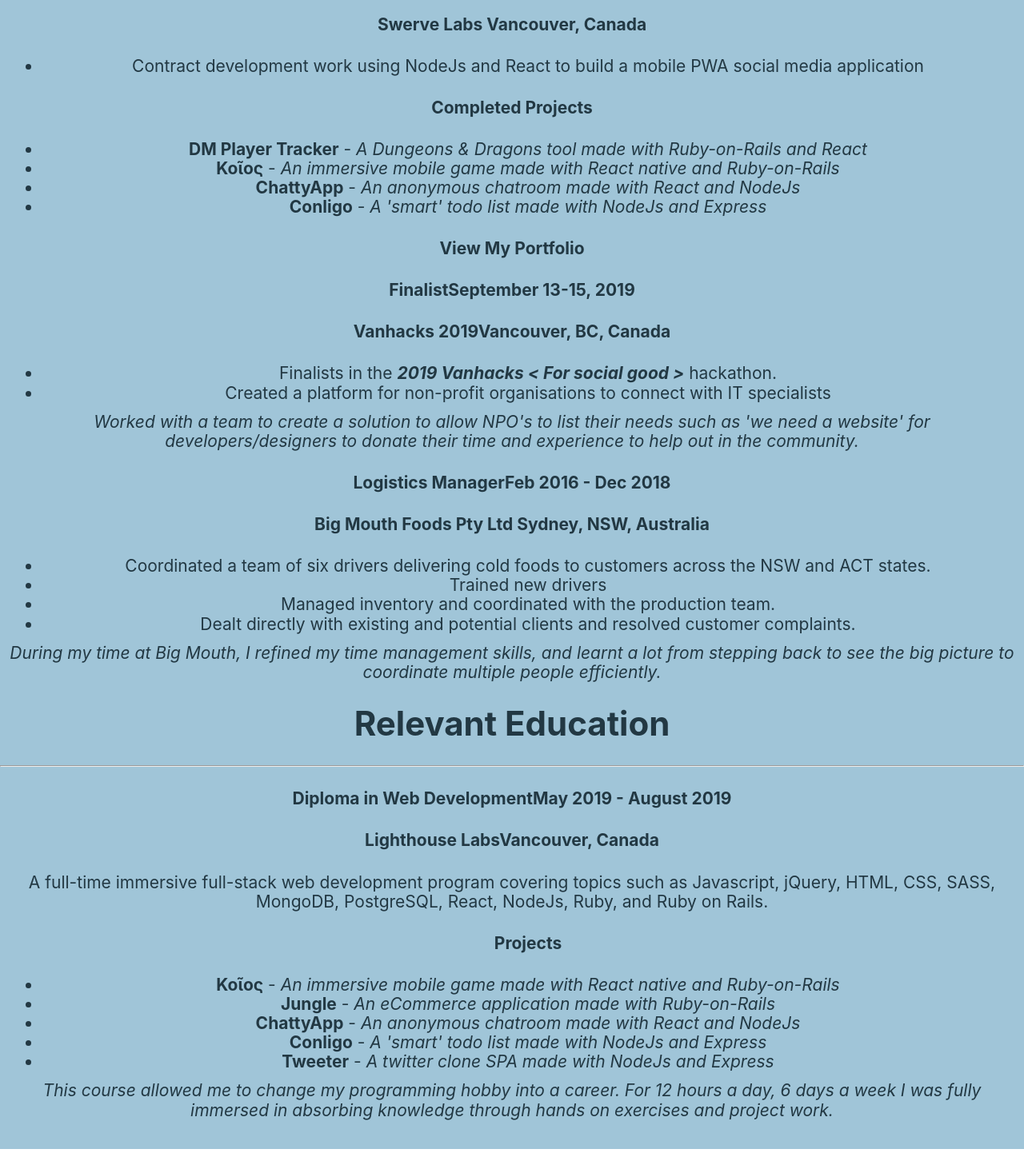
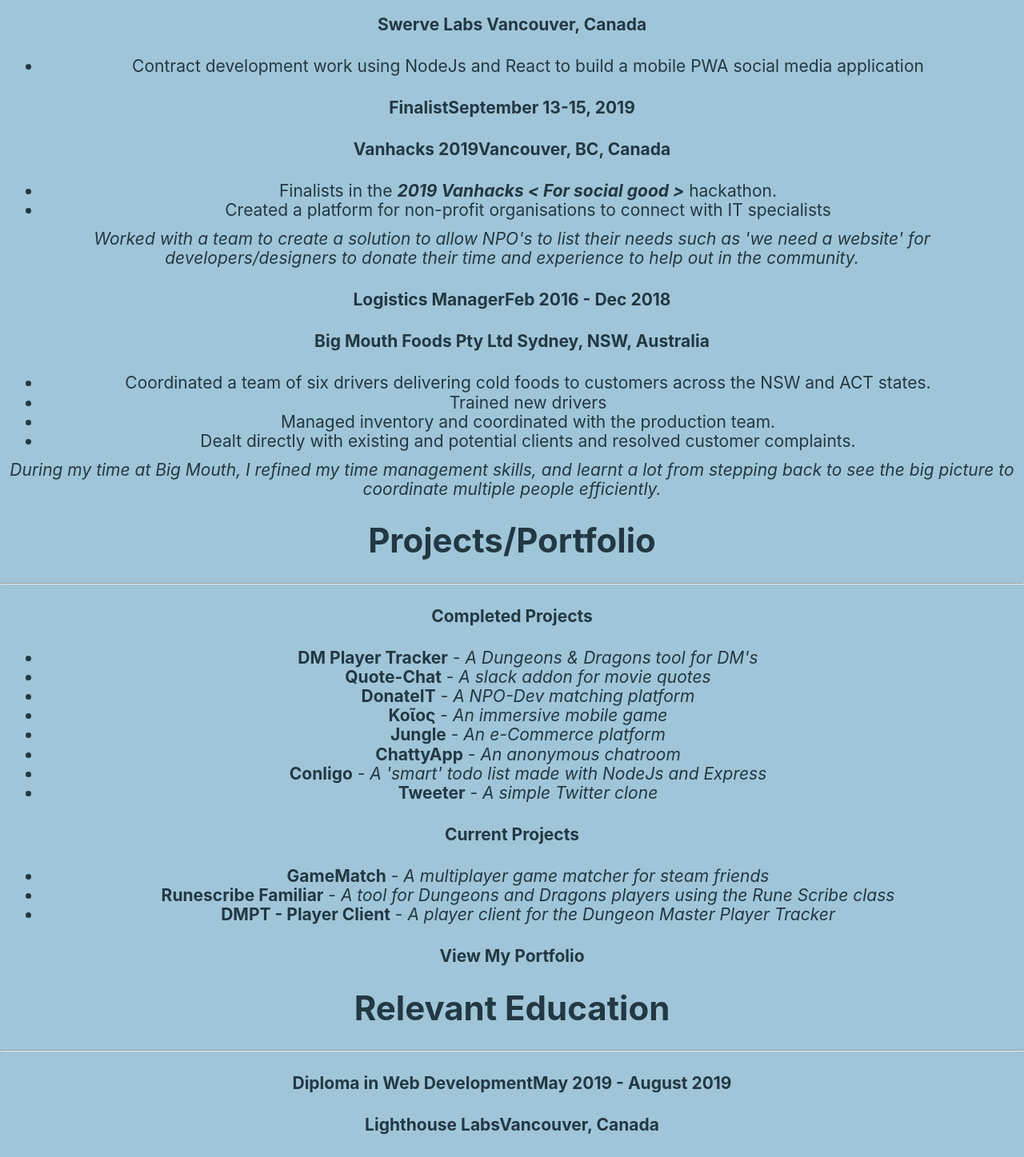
Before and after one commit to DraconianLore/resume2.0, a React (Create React App) app: page / in a window 1280 px wide. Shown: the part 2240-3687 px from the top of the page at 80% size. Built offline with nearby package versions, Linux system fonts and the light colour scheme.

Commit message:
tidy portfolio, create projects/portfolio sectoin on resume

```diff
--- a/src/App.js
+++ b/src/App.js
@@ -9,12 +9,16 @@ class App extends Component {
     super(props);
     this.state = {
       mobile: false,
-      portfolio: false
+      portfolio: false,
+      portfolioItem: 0
     }
   }
 
-  switchView = () => {
-    this.setState({portfolio: !this.state.portfolio})
+  switchView = (item) => {
+    this.setState({
+      portfolio: !this.state.portfolio,
+      portfolioItem: item || 0
+    })
   }
 
   componentDidMount() {
@@ -28,7 +32,7 @@ class App extends Component {
     return (
       <div className="App">
         <Navbar isMobile={this.state.mobile} switchView={this.switchView} />
-        {this.state.portfolio ?  <Portfolio /> : <Resume switchView={this.switchView} />}
+        {this.state.portfolio ?  <Portfolio portfolioItem={this.state.portfolioItem}/> : <Resume switchView={this.switchView} />}
       </div>
     );
   }
--- a/src/portfolio/Portfolio.js
+++ b/src/portfolio/Portfolio.js
@@ -19,7 +19,8 @@ export default class Portfolio extends Component {
       infinite: true,
       speed: 1000,
       slidesToShow: 1,
-      slidesToScroll: 1
+      slidesToScroll: 1,
+      initialSlide: this.props.portfolioItem
     };
     return (
       <div className='container' >
--- a/src/portfolio/projects/Current.js
+++ b/src/portfolio/projects/Current.js
@@ -11,14 +11,16 @@ export default class Current extends Component {
 
         <hr className='project-hr' />
         <h4>
-          <a className='port-link' href='https://github.com/alumni-lab/DMPT-PlayerClient' target='_blank' rel="noopener noreferrer">DMPT - Player Client</a>
+          <a className='port-link' href='https://github.com/DraconianLore/GameLibrary' target='_blank' rel="noopener noreferrer">GameMatch</a>
          </h4>
         <p>
-        <em>A player client for the Dungeon Master Player Tracker</em>
+        <em>A multiplayer game matcher for steam friends</em>
         </p>
         <p className='port-current'>
-          Having built the <a href='https://draconianlore.github.io/dmPlayerTracker'>Dungeon Master Player Tracker</a> and having it working to a satisfactory point, I am now leading a small team in designing and building a client for players in games where the Dungeon Master is using the DMPT. Using the DMPT API as well as websockets for live updates, players can keep track of their stats and inventory, send private messages to the DM, and make notes, without the need for a pen and paper character sheet.
+        An app where you can select steam friends and see which multiplayer games you all have, or see items on your wishlist that all friends but you have.
+        You can also see a quick overview of steam games you have that are multiplayer, Co-op, PvP, or on sale.
         </p>
+        <p><a href="https://gamematch.stevenwing.dev" target="_blank" rel="noopener noreferrer" >See Demo (MVP)</a></p>
 
         <hr className='project-hr' />
         <h4>
@@ -32,6 +34,17 @@ export default class Current extends Component {
         </p>
 
         <hr className='project-hr' />
+        <h4>
+          <a className='port-link' href='https://github.com/alumni-lab/DMPT-PlayerClient' target='_blank' rel="noopener noreferrer">DMPT - Player Client</a>
+         </h4>
+        <p>
+        <em>A player client for the Dungeon Master Player Tracker</em>
+        </p>
+        <p className='port-current'>
+          Having built the <a href='https://draconianlore.github.io/dmPlayerTracker'>Dungeon Master Player Tracker</a> and having it working to a satisfactory point, I am now leading a small team in designing and building a client for players in games where the Dungeon Master is using the DMPT. Using the DMPT API as well as websockets for live updates, players can keep track of their stats and inventory, send private messages to the DM, and make notes, without the need for a pen and paper character sheet.
+        </p>
+
+        <hr className='project-hr' />
         <h1>Open Source Contributions</h1>
         <hr className='project-hr' />
         <h4>
@@ -41,7 +54,6 @@ export default class Current extends Component {
           <em>An open source image(aerial) to map joining application</em>
         </p>
 
-
       </div>
     )
   }
--- a/src/portfolio/projects/DmPlayerTracker.js
+++ b/src/portfolio/projects/DmPlayerTracker.js
@@ -13,6 +13,7 @@ export default class DmPlayerTracker extends Component {
         </a>
 
         <section className='port-details'>
+          <a href="https://dmpt.stevenwing.dev" target="_blank" rel="noopener noreferrer" ><p>View live demo here</p></a>
         <p>
         A tool for Dungeon masters to track their players and NPCs in Dungeons and Dragons
         </p>
--- a/src/resume/Education.js
+++ b/src/resume/Education.js
@@ -14,15 +14,15 @@ export default class Education extends Component {
           A full-time immersive full-stack web development program covering topics such as Javascript, jQuery, HTML, CSS, SASS,
           MongoDB, PostgreSQL, React, NodeJs, Ruby, and Ruby on Rails.
           </p>
-        <ul className='res-description' onClick={this.props.showPortfolio}>
+        <ul className='res-description'>
           <h4 className='sub-sub-heading mini-heading'>Projects</h4>
           {/* eslint-disable-next-line */}
           <a href='#' alt='View portfolio'>
-          <li><strong>Κοῖος</strong> - <em>An immersive mobile game made with React native and Ruby-on-Rails</em></li>
-          <li><strong>Jungle</strong> - <em>An eCommerce application made with Ruby-on-Rails</em></li>
-          <li><strong>ChattyApp</strong> - <em>An anonymous chatroom made with React and NodeJs</em></li>
-          <li><strong>Conligo</strong> - <em>A 'smart' todo list made with NodeJs and Express</em></li>
-          <li><strong>Tweeter</strong> - <em>A twitter clone SPA made with NodeJs and Express</em></li>
+          <li onClick={() =>this.props.showPortfolio(3)}><strong>Κοῖος</strong> - <em>An immersive mobile game made with React native and Ruby-on-Rails</em></li>
+          <li onClick={() =>this.props.showPortfolio(4)}><strong>Jungle</strong> - <em>An eCommerce application made with Ruby-on-Rails</em></li>
+          <li onClick={() =>this.props.showPortfolio(5)}><strong>ChattyApp</strong> - <em>An anonymous chatroom made with React and NodeJs</em></li>
+          <li onClick={() =>this.props.showPortfolio(6)}><strong>Conligo</strong> - <em>A 'smart' todo list made with NodeJs and Express</em></li>
+          <li onClick={() =>this.props.showPortfolio(7)}><strong>Tweeter</strong> - <em>A twitter clone SPA made with NodeJs and Express</em></li>
           </a>
         </ul>
         <p>
--- /dev/null
+++ b/src/resume/Projects.js
@@ -0,0 +1,38 @@
+import React, { Component } from 'react';
+
+export default class Projects extends Component {
+
+  render() {
+    return (
+      <div className='section wider'>
+        <h1 className='heading'>Projects/Portfolio</h1>
+        <hr className='exp-hr' />
+        <h4 className='sub-heading'>Completed Projects</h4>
+        <ul className='res-description'>
+          {/* eslint-disable-next-line */}
+          <a href='#' alt='View portfolio'>
+            <li onClick={() => this.props.showPortfolio(0)}><strong>DM Player Tracker</strong> - <em>A Dungeons & Dragons tool for DM's</em></li>
+            <li onClick={() => this.props.showPortfolio(1)}><strong>Quote-Chat</strong> - <em>A slack addon for movie quotes</em></li>
+            <li onClick={() => this.props.showPortfolio(2)}><strong>DonateIT</strong> - <em>A NPO-Dev matching platform</em></li>
+            <li onClick={() => this.props.showPortfolio(3)}><strong>Κοῖος</strong> - <em>An immersive mobile game</em></li>
+            <li onClick={() => this.props.showPortfolio(4)}><strong>Jungle</strong> - <em>An e-Commerce platform</em></li>
+            <li onClick={() => this.props.showPortfolio(5)}><strong>ChattyApp</strong> - <em>An anonymous chatroom</em></li>
+            <li onClick={() => this.props.showPortfolio(6)}><strong>Conligo</strong> - <em>A 'smart' todo list made with NodeJs and Express</em></li>
+            <li onClick={() => this.props.showPortfolio(7)}><strong>Tweeter</strong> - <em>A simple Twitter clone</em></li>
+          </a>
+        </ul>
+        <h4 className='sub-heading'>Current Projects</h4>
+        <ul className='res-description' onClick={() => this.props.showPortfolio(8)}>
+          {/* eslint-disable-next-line */}
+          <a href='#' alt='View portfolio'>
+            <li><strong>GameMatch</strong> - <em>A multiplayer game matcher for steam friends</em></li>
+            <li><strong>Runescribe Familiar</strong> - <em>A tool for Dungeons and Dragons players using the Rune Scribe class</em></li>
+            <li><strong>DMPT - Player Client</strong> - <em>A player client for the Dungeon Master Player Tracker</em></li>
+          </a>
+        </ul>
+        {/* eslint-disable-next-line */}
+        <h4 className='sub-sub-heading portfolio-link'><a href="#" alt='view protfolio' onClick={this.props.showPortfolio}>View My Portfolio</a></h4>
+      </div>
+    )
+  }
+}
--- a/src/resume/Resume.js
+++ b/src/resume/Resume.js
@@ -4,11 +4,10 @@ import About from './About';
 import Skills from './Skills';
 import Work from './Work';
 import Education from './Education';
+import Projects from './Projects';
 
 export default class Resume extends Component {
-  scrollToPortfolio = () => {
-    this.props.scrollTo('Porftolio')
-  }
+
   render() {
     return (
       <div className='resume-page'>
@@ -19,8 +18,13 @@ export default class Resume extends Component {
           <About />
         </div>
         <div className='resume-page'>
-          <Work showPortfolio={this.props.switchView} />
-          <Education showPortfolio={this.props.switchView} />
+          <div className='sec-half'>
+            <Work showPortfolio={this.props.switchView} />
+          </div>
+          <div className='sec-half'>
+            <Projects showPortfolio={this.props.switchView} />
+            <Education showPortfolio={this.props.switchView} />
+          </div>
         </div>
       </div>
     )
--- a/src/resume/Work.js
+++ b/src/resume/Work.js
@@ -27,19 +27,6 @@ export default class Work extends Component {
           <li>Contract development work using NodeJs and React to build a mobile PWA social media application</li>
         </ul>
 
-        <h4 className='sub-heading'>Completed Projects</h4>
-        <ul className='res-description' onClick={this.props.showPortfolio}>
-          {/* eslint-disable-next-line */}
-          <a href='#' alt='View portfolio'>
-            <li><strong>DM Player Tracker</strong> - <em>A Dungeons & Dragons tool made with Ruby-on-Rails and React</em></li>
-            <li><strong>Κοῖος</strong> - <em>An immersive mobile game made with React native and Ruby-on-Rails</em></li>
-            <li><strong>ChattyApp</strong> - <em>An anonymous chatroom made with React and NodeJs</em></li>
-            <li><strong>Conligo</strong> - <em>A 'smart' todo list made with NodeJs and Express</em></li>
-          </a>
-        </ul>
-        {/* eslint-disable-next-line */}
-        <h4 className='sub-sub-heading portfolio-link'><a href="#" alt='view protfolio' onClick={this.props.showPortfolio}>View My Portfolio</a></h4>
-
         <h4 className='sub-heading'>Finalist<span className="right-side">September 13-15, 2019</span></h4>
         <h4 className='sub-sub-heading'><a href="https://vanhacks.com/">Vanhacks 2019</a><span className="right-side">Vancouver, BC, Canada</span></h4>
         <ul className='res-description'>
--- a/src/resume/resume.css
+++ b/src/resume/resume.css
@@ -3,6 +3,13 @@
   align-items: flex-start;
   justify-content: space-around;
   flex-wrap: wrap;
+}
+.sec-half {
+  display: flex;
+  flex-direction: column;
+  align-items: center;
+  justify-content: flex-start;
+  width: 50%;
 }
 
 .section {
```
